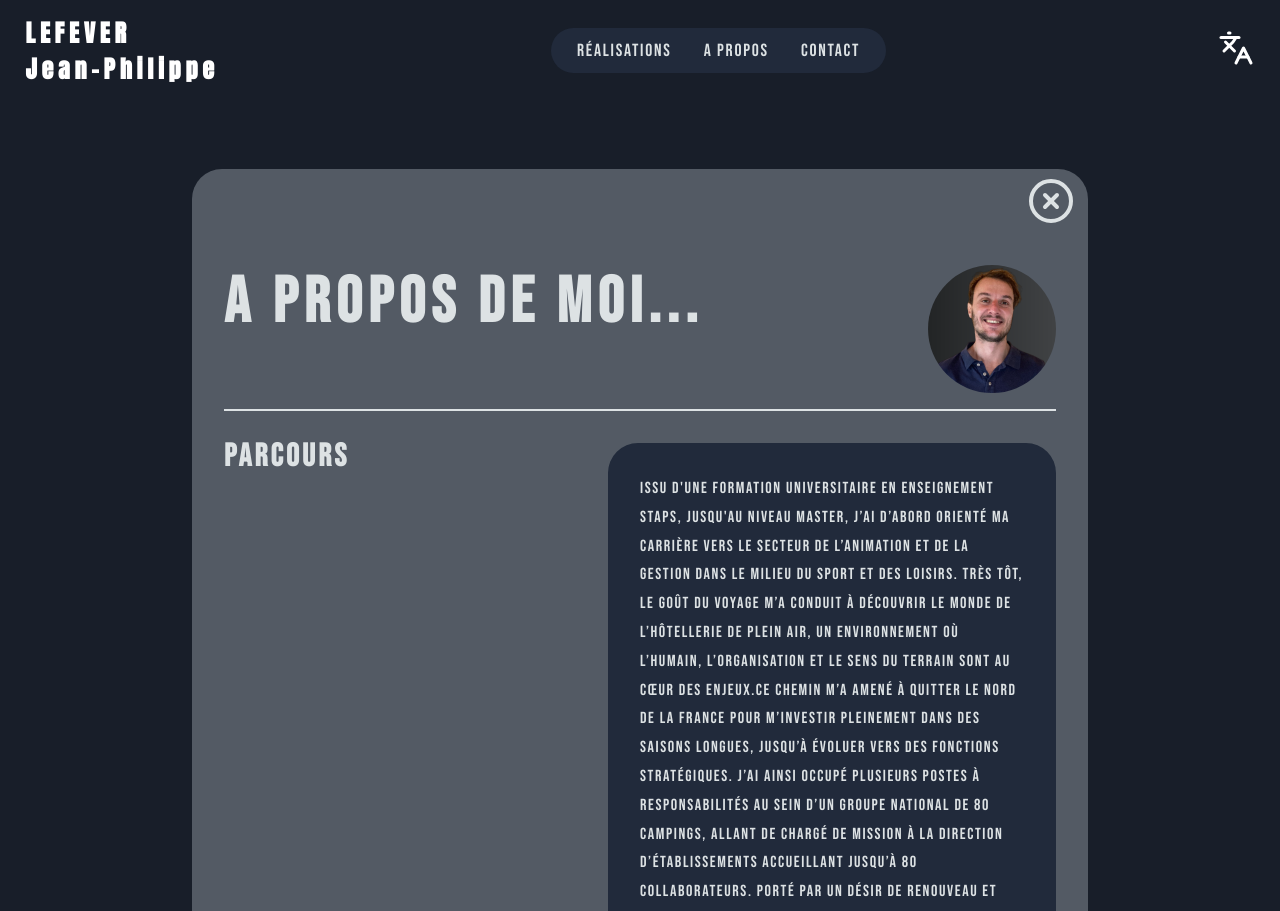
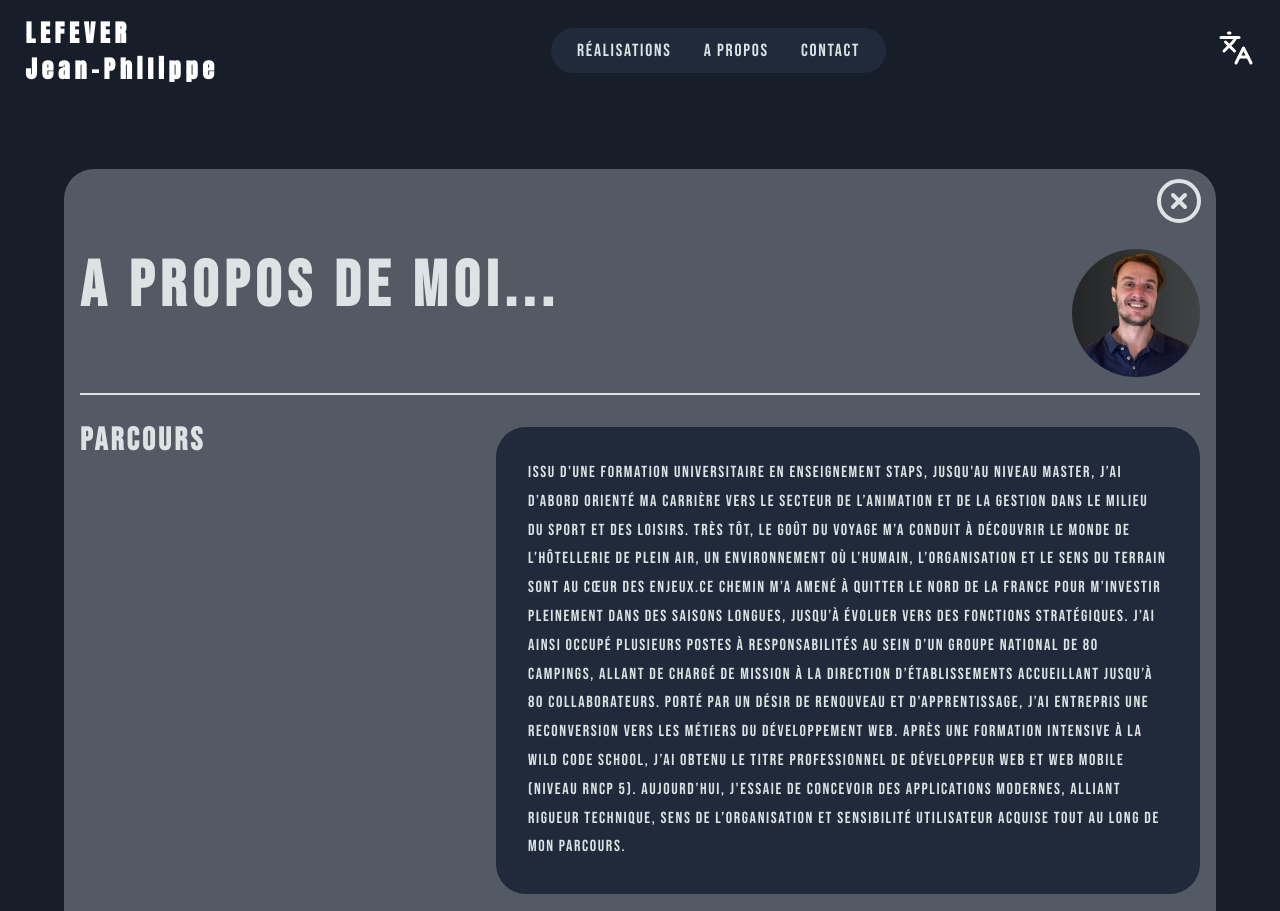
Before and after one commit to JP-Lefever/portfolio_v2, a Next.js app: page /about in a window 1280 px wide. Shown: the top 911 px of the page. Built offline with nearby package versions, Linux system fonts and the light colour scheme.

Commit message:
feat: add 1280px responsive format

```diff
--- a/src/features/about/about.module.css
+++ b/src/features/about/about.module.css
@@ -6,7 +6,7 @@
     border-radius: var(--large-radius);
     padding: 1em;
     transition: transform 0.5s ease-in-out, opacity 0.5s ease-in-out;
-    @media screen and (min-width: 1080px) {
+    @media screen and (min-width: 1281px) {
         width : 70vw;
         padding: 2em;
 
@@ -84,8 +84,12 @@
 }
 
 .sectionAbout p {
-    @media screen and (min-width: 1080px) {
+    @media screen and (min-width: 1281px) {
         width: 30vw;
+    }
+    @media screen and (min-width: 1024px) and (max-width: 1280px) {
+        width: 50vw;
+
     }
 }
 
--- a/src/features/contact/contact.module.css
+++ b/src/features/contact/contact.module.css
@@ -6,7 +6,7 @@
     background-color: var(--grey-davy);
     border-radius: var(--large-radius);
     transition: transform 0.5s ease-in-out, opacity 0.5s ease-in-out;
-    @media screen and (min-width: 1080px) {
+    @media screen and (min-width: 1281px) {
         width : 70vw;
         padding: 2em;
 
```
